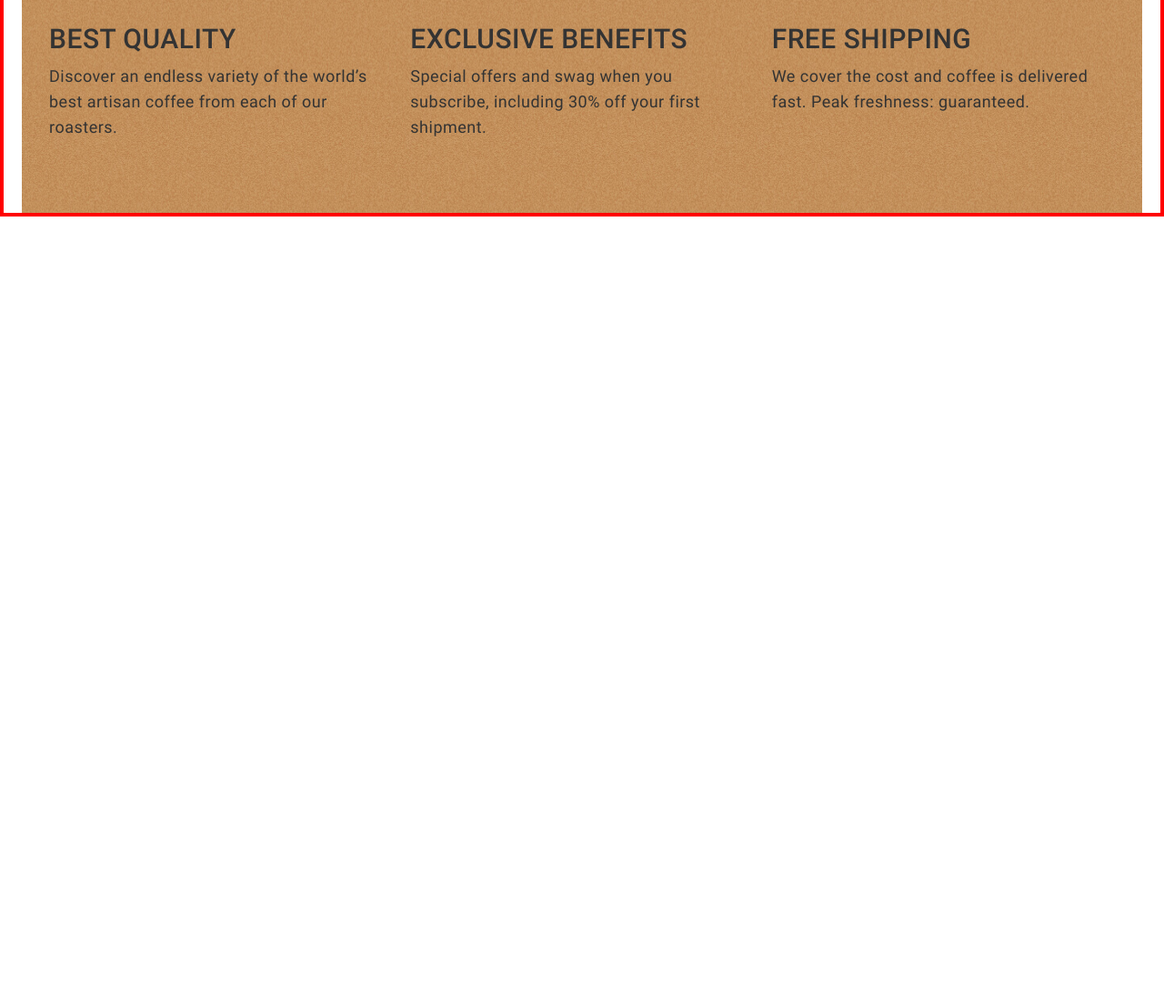
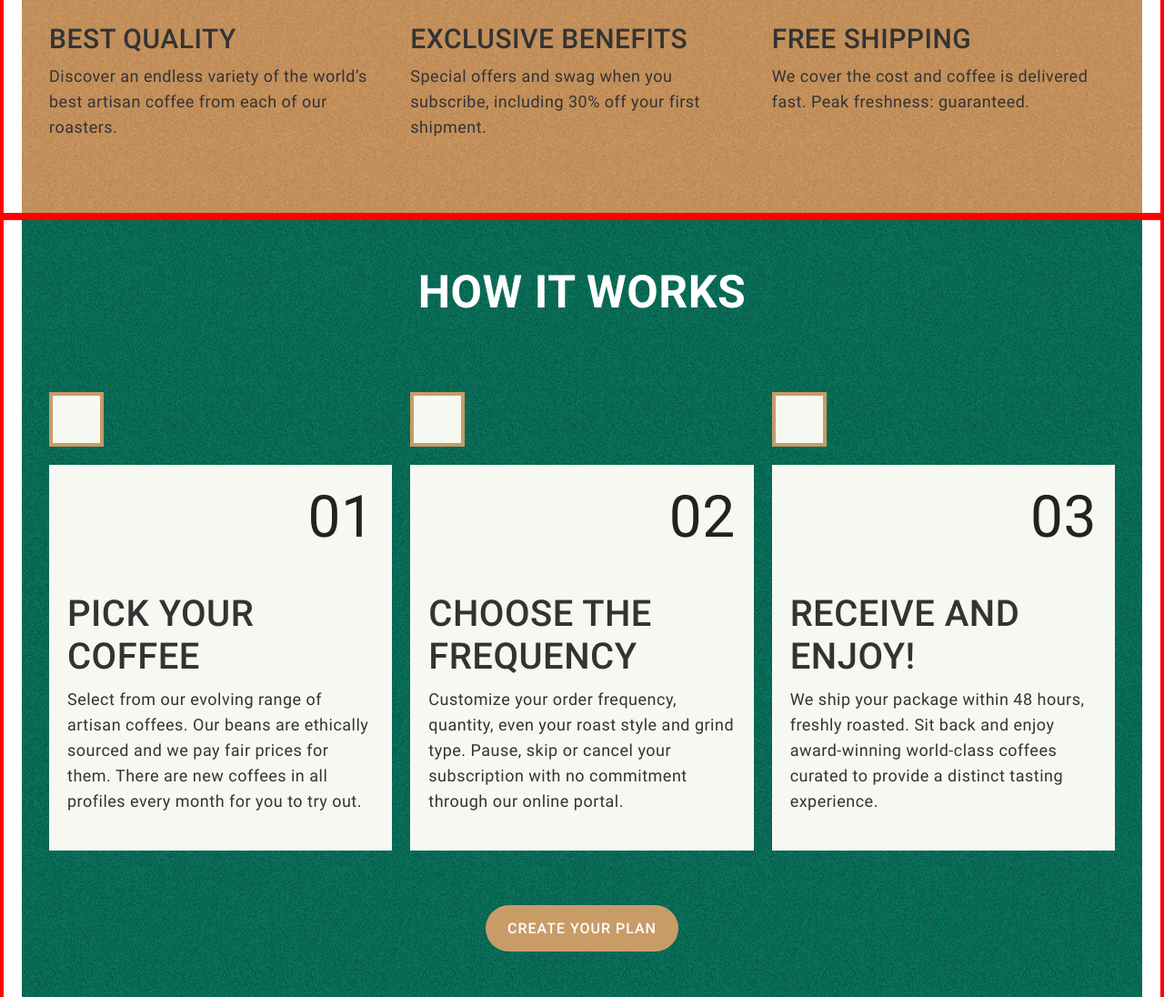
Before and after one commit to ALPINISTLAR/coffee-roasters, a plain HTML site: page index.html in a window 1280 px wide. Shown: the part 2979-4075 px from the top of the page at 91% size. Before the commit the page ends 3267 px from the top, so only its background shows below. Drawn offline with Linux system fonts and the light colour scheme.

Commit message:
add how-it-works section

```diff
--- a/css/styles.css
+++ b/css/styles.css
@@ -10,6 +10,7 @@
   --accent-color-light-brown-60: rgb(201, 155, 103, 0.6);
   --outline-color: var(--accent-color-green);
   --dull-brown:  #F3D7B7;
+  --ivory-color: #F8F8F2;
 }
 /* ** FONTS ** */
 @font-face {
@@ -126,7 +127,7 @@ img
 {
   background-color: var(--accent-color-light-brown-80);
 }
-.button-light-brown
+.button-light-brown:active
 {
   background-color: var(--accent-color-light-brown-60);
 }
@@ -255,7 +256,7 @@ img
 }
 .index-collection-inner {
   padding: 50px 143px;
-  background-color: #F8F8F2;
+  background-color: var(--ivory-color);
   background-image: url(../img/ivory-color-bg.jpg);
 }
 .index-collection-heading {
@@ -316,9 +317,6 @@ img
   margin-bottom: 10px;
 }
 /* * * * INDEX FEATURES * * * */
-.index-features {
-  /* margin-bottom: 30px; */
-}
 .index-features-inner {
   padding: 50px 30px;
   background-image: url(../img/index-features-bg.jpg);
@@ -384,6 +382,91 @@ img
   line-height: 28px;
   color: #333;
 }
+/* - - - - - - - - - - - - - */
+/* * * * HOW IT WORKS * * * */
+/* - - - - - - - - - - - -  */
+.how-it-works {
+}
+.how-it-works-inner {
+  padding: 50px 30px;
+  background-color: var(--accent-color-green);
+  background-image: url(../img/green-background.jpg);
+  text-align: center;
+}
+.how-it-works-heading {
+  margin-top: 0;
+  margin-bottom: 80px;
+  font-size: 50px;
+  font-weight: 700;
+  line-height: 59px;
+  text-transform: uppercase;
+  text-align: center;
+  color: #fff;
+}
+.how-it-works-list {
+  display: flex;
+  padding: 0;
+  margin: 0;
+  list-style: none;
+  text-align: left;
+  margin-left: -20px;
+  margin-bottom: 60px;
+  counter-reset: how-it-works;
+}
+.how-it-works-list-item {
+  display: flex;
+  flex-direction: column;
+  width: calc(100% / 3 - 20px);
+  margin-left: 20px;
+  counter-increment: how-it-works;
+}
+.how-it-works-list-item::before
+{
+  width: 60px;
+  height: 60px;
+  content: "";
+  background-color: var(--ivory-color);
+  border: 4px solid var(--accent-color-light-brown);
+  margin-bottom: 20px;
+}
+.how-it-works-info {
+  display: flex;
+  flex-direction: column;
+  background-color: var(--ivory-color);
+  padding: 20px 20px 40px;
+  flex-grow: 1;
+}
+.how-it-works-info::before
+{
+  align-self: flex-end;
+  content: "0"counter(how-it-works);
+  font-size: 64px;
+  line-height: normal;
+  margin-bottom: 45px;
+}
+.how-it-works-title {
+  width: 100%;
+  max-width: 255px;
+  font-size: 40px;
+  font-weight: 500;
+  line-height: normal;
+  text-transform: uppercase;
+  color: #333;
+  margin-top: 0;
+  margin-bottom: 10px;
+}
+.how-it-works-info-text {
+  margin: 0;
+  font-size: 18px;
+  line-height: 28px;
+  font-weight: 400;
+  color: #333;
+}
+.how-it-works-cta:focus
+{
+  outline-color: var(--accent-color-light-brown);
+}
+
 /* ** RETINA BACKGROUND ** */
 @media
 only screen and (-webkit-min-device-pixel-ratio: 2),
@@ -401,4 +484,7 @@ only screen and (                min-resolution: 2dppx) {
   .index-features-inner {
     background-image: url(../img/index-features-bg@2x.jpg);
   }
+  .how-it-works-inner {
+    background-image: url(../img/green-background@2x.jpg);
+  }
 }
--- a/index.html
+++ b/index.html
@@ -137,6 +137,45 @@
           </div>
         </div>
       </section>
+
+      <!-- * * * * * * * * * * * * * * * -->
+      <!-- * * *   HOW IT WORKS   * * *  -->
+      <!-- * * * * * * * * * * * * * * * -->
+      <section class="how-it-works">
+        <div class="container">
+          <div class="how-it-works-inner">
+            <h2 class="how-it-works-heading">How it works</h2>
+            <!-- * * HOW IT WORKS LIST * * -->
+            <ol class="how-it-works-list">
+              <!-- * * / ITEM 1 \ * * -->
+              <li class="how-it-works-list-item">
+                <div class="how-it-works-info">
+                  <h3 class="how-it-works-title">Pick your coffee</h3>
+                  <p class="how-it-works-info-text">Select from our evolving range of artisan coffees. Our beans are ethically sourced and we pay fair prices for them. There are new coffees in all profiles every month for you to try out.</p>
+                </div>
+              </li>
+
+              <!-- * * / ITEM 2 \ * * -->
+              <li class="how-it-works-list-item">
+                <div class="how-it-works-info">
+                  <h3 class="how-it-works-title">Choose the frequency</h3>
+                  <p class="how-it-works-info-text">Customize your order frequency, quantity, even your roast style and grind type. Pause, skip or cancel your subscription with no commitment through our online portal.</p>
+                </div>
+              </li>
+
+              <!-- * * / ITEM 3 \ * * -->
+              <li class="how-it-works-list-item">
+                <div class="how-it-works-info">
+                  <h3 class="how-it-works-title">Receive and enjoy!</h3>
+                  <p class="how-it-works-info-text">We ship your package within 48 hours, freshly roasted. Sit back and enjoy award-winning world-class coffees curated to provide a distinct tasting experience.</p>
+                </div>
+              </li>
+            </ol>
+            <!-- / * BUTTON * \ -->
+              <a class="how-it-works-cta button button-light-brown" href="#">Create your plan</a>
+          </div>
+        </div>
+      </section>
     </main>
     <script src="js/main.js"></script>
   </body>
```
Also changed, not shown: img/green-background.jpg (added), img/green-background@2x.jpg (added).
